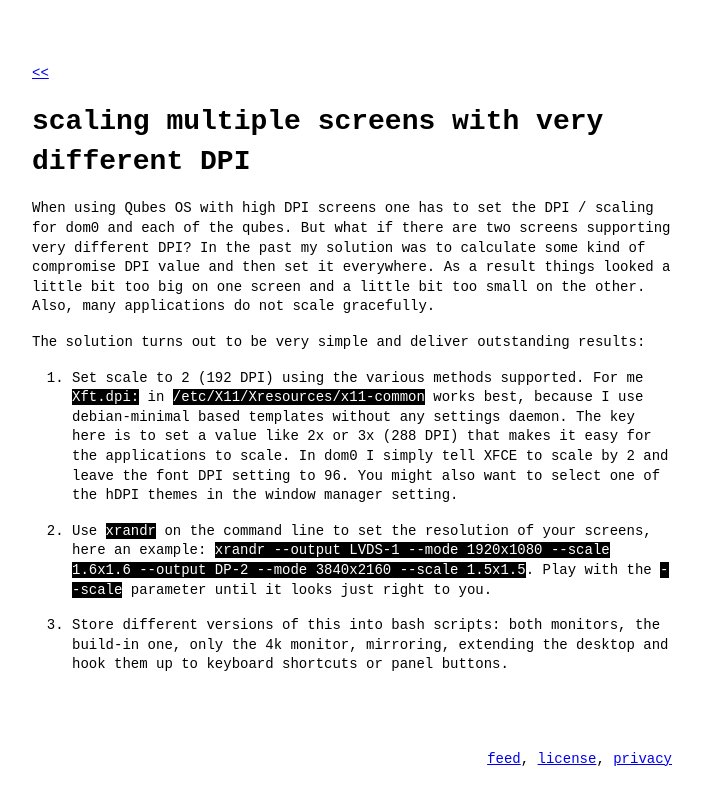
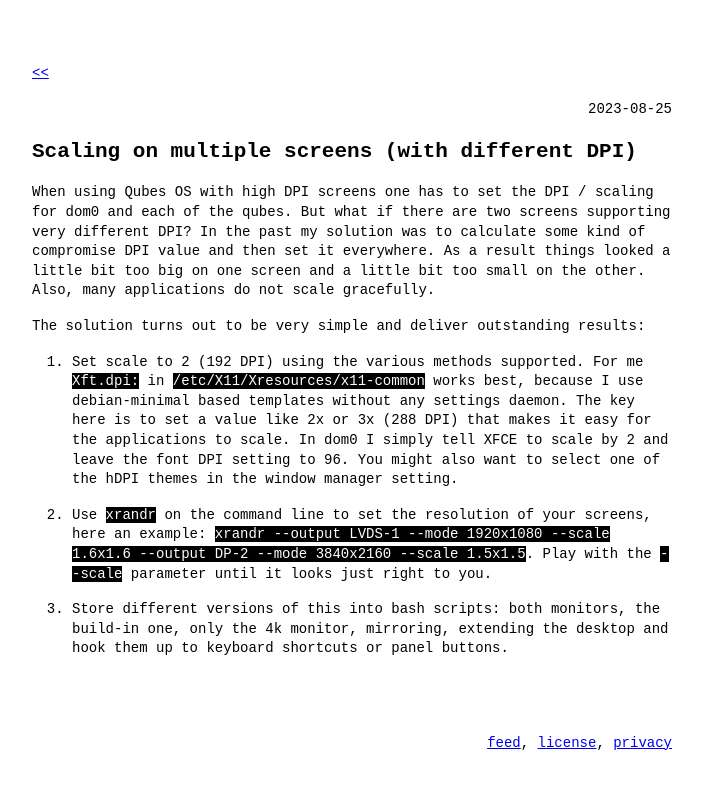
Before and after one commit to SvenSemmler/SvenSemmler.org, a Jekyll site: the page built from _posts/2023-08-25-scaling-multiple-screens.md, in a window 1280 px wide. Shown: the top 805 px of the page, without its empty margins (288-990 px from the left). Built offline with Jekyll 4.4.1, drawn with Linux system fonts in a browser that asks for light colours.

Commit message:
move scaling note to posts

```diff
--- a/notes/scaling-multiple-screens.md
+++ b/_posts/2023-08-25-scaling-multiple-screens.md
@@ -1,6 +1,6 @@
 ---
-layout: page
-title: scaling multiple screens with very different DPI
+layout: post
+title: Scaling on multiple screens (with different DPI)
 ---
 
 When using Qubes OS with high DPI screens one has to set the DPI / scaling for dom0 and each of the qubes. But what if there are two screens supporting very different DPI? In the past my solution was to calculate some kind of compromise DPI value and then set it everywhere. As a result things looked a little bit too big on one screen and a little bit too small on the other. Also, many applications do not scale gracefully.
```
